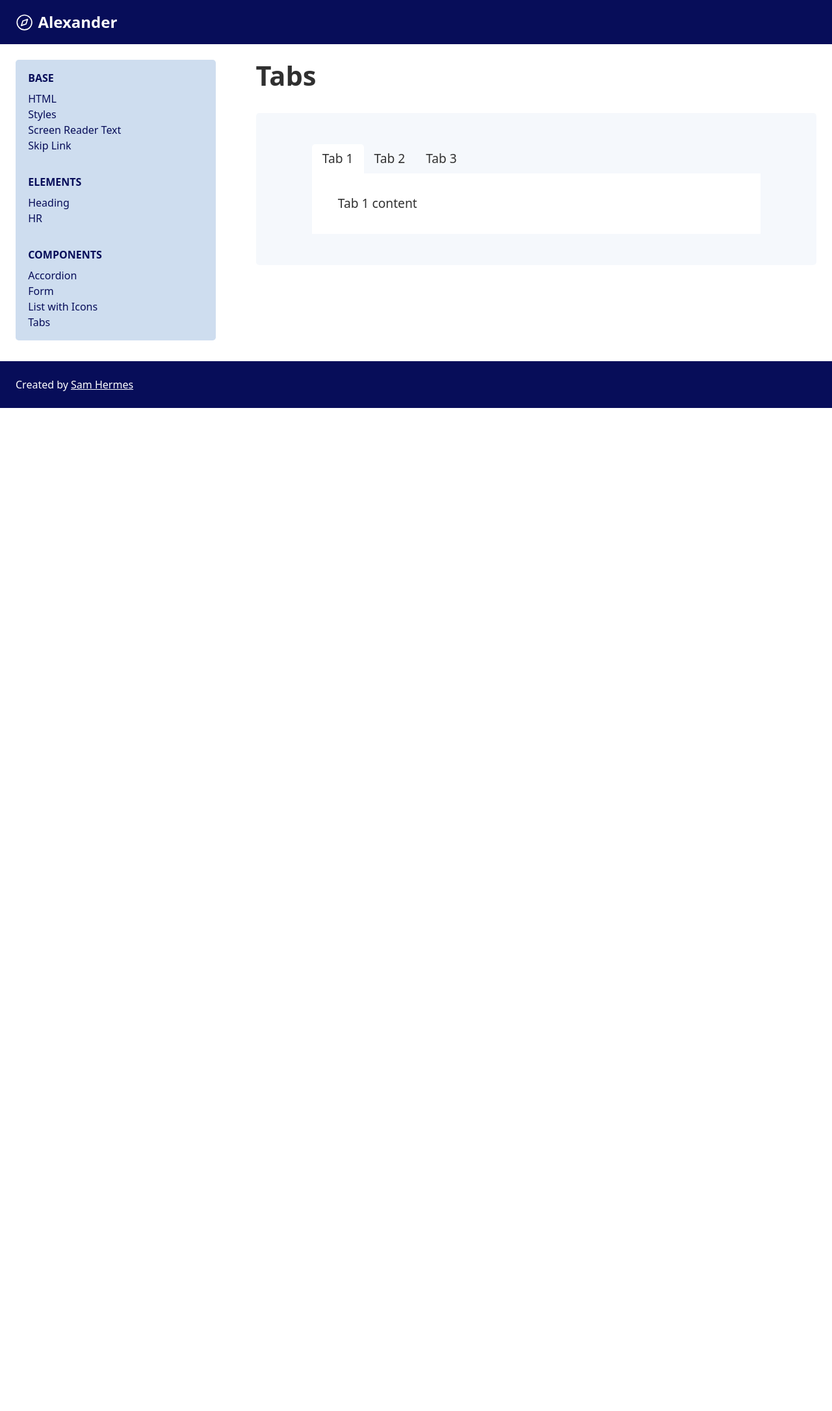
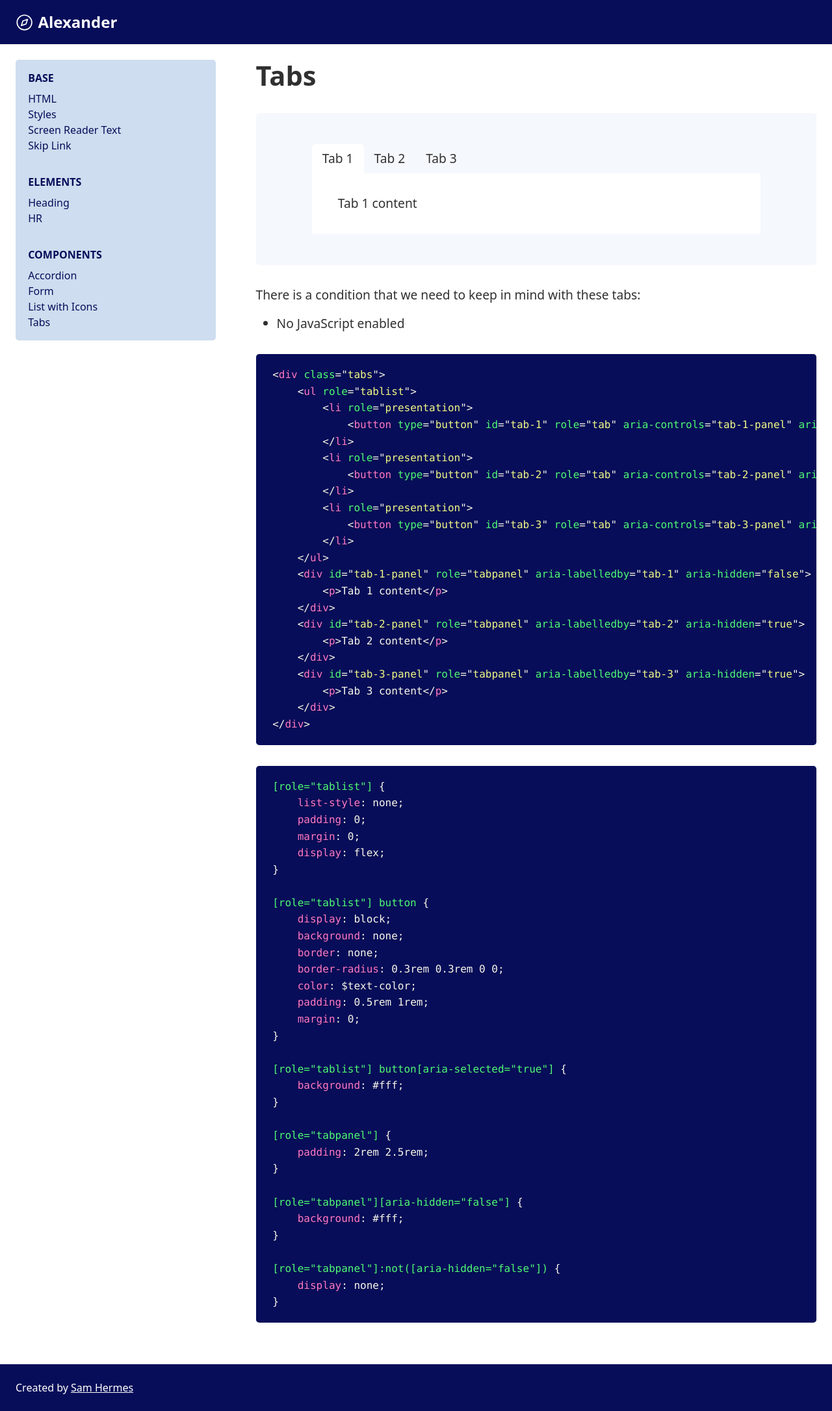
Before and after one commit to samhermes/alexander, a Jekyll site: the page built from docs/components/tabs.md, in a window 1280 px wide. Shown: the whole page at 65% size. Built offline with Jekyll 4.4.1, drawn with Linux system fonts in a browser that asks for light colours; before the commit the page ends 900 px from its top, so only the background shows below that.

Commit message:
Add tab markdown and styles

````diff
--- a/docs/components/tabs.md
+++ b/docs/components/tabs.md
@@ -6,13 +6,13 @@ title: Tabs
     <div class="tabs">
         <ul role="tablist">
             <li role="presentation">
-                <button type="button" id="tab-1" href="#tab-1-panel" role="tab" aria-controls="tab-1-panel" aria-selected="true">Tab 1</button>
+                <button type="button" id="tab-1" role="tab" aria-controls="tab-1-panel" aria-selected="true">Tab 1</button>
             </li>
             <li role="presentation">
-                <button type="button" id="tab-2" href="#tab-2-panel" role="tab" aria-controls="tab-2-panel" aria-selected="false">Tab 2</button>
+                <button type="button" id="tab-2" role="tab" aria-controls="tab-2-panel" aria-selected="false">Tab 2</button>
             </li>
             <li role="presentation">
-                <button type="button" id="tab-3" href="#tab-3-panel" role="tab" aria-controls="tab-3-panel" aria-selected="false">Tab 3</button>
+                <button type="button" id="tab-3" role="tab" aria-controls="tab-3-panel" aria-selected="false">Tab 3</button>
             </li>
         </ul>
         <div id="tab-1-panel" role="tabpanel" aria-labelledby="tab-1" aria-hidden="false">
@@ -26,3 +26,66 @@ title: Tabs
         </div>
     </div>
 </div>
+
+There is a condition that we need to keep in mind with these tabs:
+- No JavaScript enabled
+
+```html
+<div class="tabs">
+    <ul role="tablist">
+        <li role="presentation">
+            <button type="button" id="tab-1" role="tab" aria-controls="tab-1-panel" aria-selected="true">Tab 1</button>
+        </li>
+        <li role="presentation">
+            <button type="button" id="tab-2" role="tab" aria-controls="tab-2-panel" aria-selected="false">Tab 2</button>
+        </li>
+        <li role="presentation">
+            <button type="button" id="tab-3" role="tab" aria-controls="tab-3-panel" aria-selected="false">Tab 3</button>
+        </li>
+    </ul>
+    <div id="tab-1-panel" role="tabpanel" aria-labelledby="tab-1" aria-hidden="false">
+        <p>Tab 1 content</p>
+    </div>
+    <div id="tab-2-panel" role="tabpanel" aria-labelledby="tab-2" aria-hidden="true">
+        <p>Tab 2 content</p>
+    </div>
+    <div id="tab-3-panel" role="tabpanel" aria-labelledby="tab-3" aria-hidden="true">
+        <p>Tab 3 content</p>
+    </div>
+</div>
+```
+
+```css
+[role="tablist"] {
+    list-style: none;
+    padding: 0;
+    margin: 0;
+    display: flex;
+}
+
+[role="tablist"] button {
+    display: block;
+    background: none;
+    border: none;
+    border-radius: 0.3rem 0.3rem 0 0;
+    color: $text-color;
+    padding: 0.5rem 1rem;
+    margin: 0;
+}
+
+[role="tablist"] button[aria-selected="true"] {
+    background: #fff;
+}
+
+[role="tabpanel"] {
+    padding: 2rem 2.5rem;
+}
+
+[role="tabpanel"][aria-hidden="false"] {
+    background: #fff;
+}
+
+[role="tabpanel"]:not([aria-hidden="false"]) {
+    display: none;
+}
+```
````
